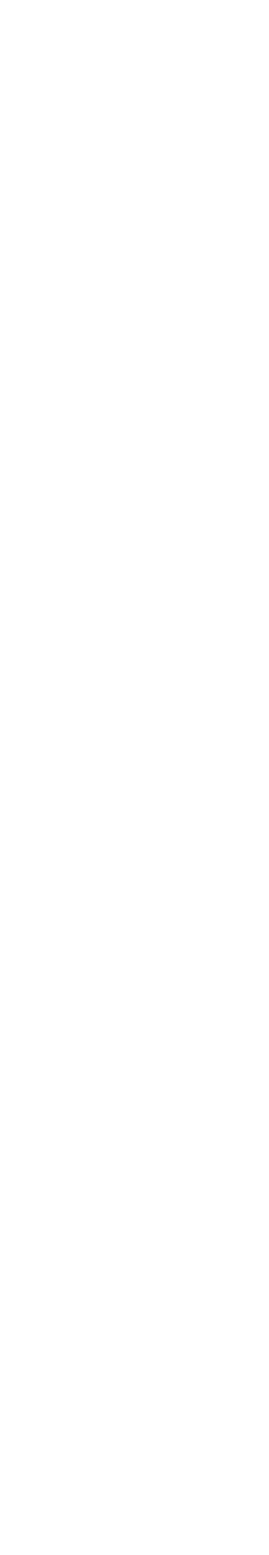
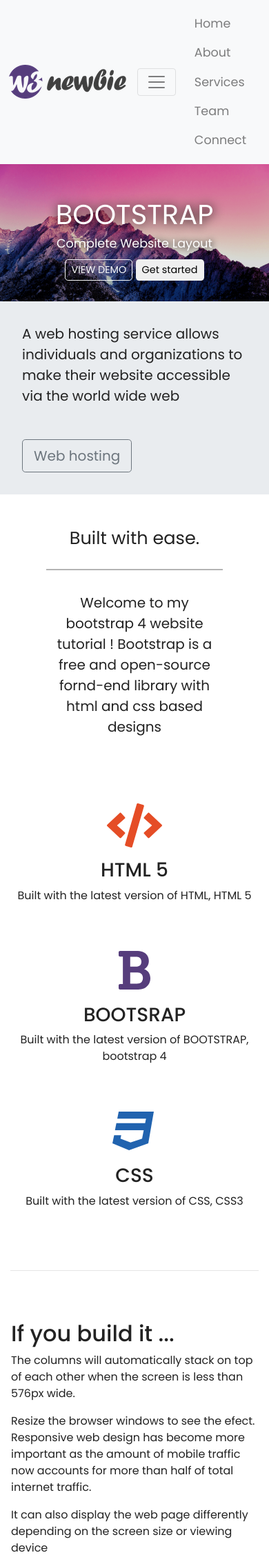
Before and after one commit to Fabia04/ResponsiveBootsrapWebite, a PHP site: page /index.html in a window 390 px wide. Before the commit the part shown is empty. Shown: the top 2255 px of the page at 69% size. Before the commit the page ends 844 px from the top, so only its background shows below. Run offline with PHP 8.4, Linux system fonts and the light colour scheme; some libraries are stand-ins or nearby versions.

Commit message:
Final Version

```diff
--- a/index.html
+++ b/index.html
@@ -14,45 +14,282 @@
 <body>
 
 <!-- Navigation -->
+<nav class="navbar navbar-expand-md navbar-light bg-light sticky-top">
+	<div class="container-fluid">
+		<a class="navbar-brand" href="#"><img src="img/logo.png"></a>
 
+		<button class="navbar-toggler" type="button" data-toggle="collapse" data-target="#navbarResponsive">
+			<span class="navbar-toggler-icon"></span>
+		</button>
+		<div class="collapse navbar-collapse" id="navbarResponsive"></div>
+		<ul class="navbar-nav ml-auto">
+			<li class="nav-item">
+				<a href="#" class="nav-link">Home</a>
+			</li>
+			<li class="nav-item">
+				<a href="#" class="nav-link">About</a>
+			</li>
+			<li class="nav-item">
+				<a href="#" class="nav-link">Services</a>
+			</li>
+			<li class="nav-item">
+				<a href="#" class="nav-link">Team</a>
+			</li>
+			<li class="nav-item">
+				<a href="#" class="nav-link">Connect</a>
+			</li>
+
+		</ul>
+	</div>
+</nav>
 
 <!--- Image Slider -->
+<div id="slides" class="carousel slide" data-ride="carousel">
+<ul class="carousel-indicators">
+	<li data-target="#slides" data-slide-to="0" class="active"></li>
+	<li data-target="#slides" data-slide-to="1"></li>
+	<li data-target="#slides" data-slide-to="2"></li>
+</ul>
+<div class="carousel-inner">
+	<div class="carousel-item active">
+	<img src="img/background.png">
+	<div class="carousel-caption">
+		<h1 class="display-2">Bootstrap</h1>
+		<h3>Complete Website Layout</h3>
+		<button class="btn btn-outline-light btn-lg" type="button">VIEW DEMO</button>
+		<BUTton type="button" class="btn btn-primaray btn-lg">Get started</BUTton>
+	</div>
+</div>
+<div class="carousel-item">
+	<img src="img/background2.png">
+</div>
+<div class="carousel-item">
+	<img src="img/background3.png">
+</div>
 
+</div>
+
+</div>
 
 <!--- Jumbotron -->
 
-
+<div class="container-fluid">
+	<div class="row jumbotron">
+		<div class="col-xs-12 col-sm-12 col-md-9 col-lg-9 col-xl-10">
+			<p class="lead">A web hosting service allows individuals and organizations to make their website accessible via the world wide web</p>
+		</div>
+		<div class="col-xs-12 col-sm-12 col-md-3 col-lg-3 col-xl-2">
+			<a href="#"><button type="button" class="btn btn-outline-secondary btn-lg">Web hosting</button></a>
+		</div>
+	</div>
+</div>
 <!--- Welcome Section -->
-
+<div class="container-fluid padding">
+	<div class="row welcome text-center">
+		<div class="col-12">
+			<h1 class="display-4">Built with ease.</h1>
+		</div>
+		<hr>
+		<div class="col-12">
+			<p class="lead">Welcome to my bootstrap 4 website tutorial ! Bootstrap is a free and open-source fornd-end library with html and css based designs</p>
+		</div>
+	</div>
+</div>
 
 <!--- Three Column Section -->
-
+<div class="container-fluid padding">
+	<div class="row text-center padding">
+<div class="col-xs-12 col-sm-6 col-md-4">
+	<i class="fas fa-code"></i>
+	<h3>HTML 5</h3>
+	<p>Built with the latest version of HTML, HTML 5</p>
+</div>
+<div class="col-xs-12 col-sm-6 col-md-4">
+	<i class="fas fa-bold"></i>
+	<h3>BOOTSRAP</h3>
+	<p>Built with the latest version of BOOTSTRAP, bootstrap 4</p>
+</div>
+<div class="col-xs-12  col-md-4">
+	<i class="fab fa-css3"></i>
+	<h3>CSS</h3>
+	<p>Built with the latest version of CSS, CSS3</p>
+</div>
+	</div>
+	<hr class="my-4">
+</div>
 
 <!--- Two Column Section -->
-
-
+<div class="container-fluid padding">
+	<div class="row padding">
+		<div class=" col-lg-6">
+			<h2>If you build it ...</h2>
+			<p>The columns will automatically stack on top of each other when the screen is less than 576px wide.</p>
+			<p>Resize the browser windows to see the efect. Responsive web design has become more important as the amount of mobile traffic now accounts for more than half of total internet traffic.</p>
+			<p>It can also display the web page differently depending on the screen size or viewing device</p>
+			<br>
+			<a href="#" class="btn btn-primary ">Learn more</a>
+		</div>
+		<div class="col-lg-6">
+			<img src="img/desk.png" class="img-fluid">
+		</div>
+	</div>
+</div>
+<hr class="my-4">
 <!--- Fixed background -->
-
+<figure>
+	<div class="fixed-wrap">
+		<div id="fixed"></div>
+	</div>
+</figure>
 
 <!--- Emoji Section -->
-
+<button class="fun" data-toggle="collapse" data-target="#emoji">
+click for fun
+</button>
+<div id="emoji" class="collapse">
+	<div class="container-fluid padding">
+		<div class="row text-center">
+			<div class="col-sm-6 col-md-3">
+				<img class="gif" src="img/gif/panda.gif">
+			</div>
+			<div class="col-sm-6 col-md-3">
+				<img class="gif" src="img/gif/poo.gif">
+			</div>
+			<div class="col-sm-6 col-md-3">
+				<img class="gif" src="img/gif/unicorn.gif">
+			</div>
+			<div class="col-sm-6 col-md-3">
+				<img class="gif" src="img/gif/chicken.gif">
+			</div>
+		</div>
+	</div>
+</div>
 
 <!--- Meet the team -->
-
+<div class="container-fluid padding">
+	<div class="row welcome text-center">
+		<div class="col-12">
+			<h1 class="display-4">Meet the team</h1>
+		</div>
+		<hr>
+	</div>
+</div>
 
 <!--- Cards -->
+<div class="container-fluid padding">
+	<div class="row padding">
+		<div class="col-md-4">
+	<div class="card">
+		<img class="card-imd-top" src="img/team1.png" >
+		<div class="card-body">
+			<h4 class="card-title">John Doe</h4>
+			<p class="card-text">John is an internet entreprenaur with almost 20 years of experinece</p>
+			<a href="#" class="btn btn-outline-secondary">see profile</a>
+		</div>
+	</div>
 
+		</div>
+
+		<div class="col-md-4">
+			<div class="card">
+				<img class="card-imd-top" src="img/team2.png" >
+				<div class="card-body">
+					<h4 class="card-title">Mary Jo</h4>
+					<p class="card-text">Mary is an designer with almost 10 years of digital desing experience</p>
+					<a href="#" class="btn btn-outline-secondary">see profile</a>
+				</div>
+			</div>
+
+				</div>
+
+				<div class="col-md-4">
+					<div class="card">
+						<img class="card-imd-top" src="img/team3.png" >
+						<div class="card-body">
+							<h4 class="card-title">Phil Ho</h4>
+							<p class="card-text">Phil is developer with over 5 years of web development experience</p>
+							<a href="#" class="btn btn-outline-secondary">see profile</a>
+						</div>
+					</div>
+
+						</div>
+	</div>
+</div>
 
 <!--- Two Column Section -->
+<div class="container-fluid padding">
+	<div class="row padding">
+		<div class=" col-lg-6">
+			<h2>Our philosophy</h2>
+			<p>We know that greatness in a disruptive era requires bold ambition, curious talent and a culture that believes we are smarter together. </p>
+			<p>We approchach every challenge holistically, with best-in-class expertise in data, creativity, media, technology, search,social and more. We call this Alchemy. It has the power to build our clients brands and transform their business, and while it may see like magic, we have got it down to a science.</p>
+			<br>
 
+		</div>
+		<div class="col-lg-6">
+			<img src="img/bootstrap2.png" class="img-fluid">
+		</div>
+	</div>
+	<hr class="my-4">
+</div>
 
 <!--- Connect -->
-
+<div class="container-fluid padding ">
+	<div class="row text-center padding">
+		<div class="col-12">
+			<h2>Connect</h2>
+		</div>
+		<div class="col-12 social padding">
+			<a href="#" > <i class="fab fa-facebook"></i></a>
+			<a href="#" > <i class="fab fa-twitter"></i></a>
+			<a href="#" > <i class="fab fa-google-plus-g"></i></a>
+			<a href="#" > <i class="fab fa-instagram"></i></a>
+			<a href="#" > <i class="fab fa-youtube"></i></a>
+		</div>
+	</div>
+</div>
 
 <!--- Footer -->
 
+<footer>
 
 
+<div class="container-fluid padding">
+	<div class="row text-center">
+		<div class="col-md-4">
+
+			<img src="img/w3newbie.png">
+			<hr class="light">
+			<p>555 555 555</p>
+			<p>email@myemail.com</p>
+			<p>100 Street name</p>
+			<p>City ,State , 18211</p>
+		</div>
+		<div class="col-md-4">
+			<hr class="light">
+			<h5>Our hours</h5>
+			<hr class="light">
+			<p>Monday: 9am-5pm</p>
+			<p>Saturday: 10am-4pm</p>
+			<p>Sunday: Closed</p>
+		</div>
+		<div class="col-md-4">
+			<hr class="light">
+			<h5>Service area
+			</h5>
+			<hr class="light">
+			<p>City ,State , 18211</p>
+			<p>City ,State , 18211</p>
+			<p>City ,State , 18211</p>
+			<p>City ,State , 18211</p>
+		</div>
+		<div class="col-12">
+			<hr class="light-100">
+			<h5>&copy; w3newbie.com</h5>
+		</div>
+	</div>
+</div>
+</footer>
 
 </body>
 </html>
--- a/style.css
+++ b/style.css
@@ -1,10 +1,163 @@
 @import url('https://fonts.googleapis.com/css?family=Poppins:400,500,700');
 
+html, body{
+  height: 100%;
+  width: 100%;
+  font-family: 'Poppins', sans-serif;
+  color: #222;
+}
 
+.navbar{
+padding: .8rem;
 
+}
 
+.navbar-nav li {
+  padding-right: 20px;
+}
+.nav-link{
+  font-size: 1.1em !important ;
+}
 
+.carousel-inner img {
+  width: 100%;
+  height: 100%;
+}
 
+.carousel-caption{
+  position: absolute;
+  top: 50%;
+  transform: translateY(-50%);
+}
+
+.carousel-caption h1 {
+  font-size: 500%;
+  text-transform: uppercase;
+  text-shadow: 1px 1px 15px #000;
+}
+
+.carousel-caption h3{
+  font-size: 200%;
+  font-weight: 500;
+  text-shadow: 1px 1px 10px #000;
+  padding-bottom: 1rem;
+}
+
+.btn-primary{
+  background-color: #6648b1;
+  border: 1px solid #6648b1;
+}
+
+.btn-primary:hover{
+  background-color: #563d7c;
+  border: 1px solid #563d7c;
+}
+
+.jumbotron{
+  padding: 1rem;
+  border-radius: 0;
+}
+
+.padding{
+  padding-bottom: 2rem;
+}
+
+.welcome{
+  width: 75%;
+  margin: 0 auto;
+  padding-top: 2 rem;
+}
+
+.welcome hr{
+  border-top: 2px solid #b4b4b4;
+  width: 95%;
+  margin-top: .3rem;
+  margin-bottom: 1rem;
+}
+
+.fa-code{
+  color:#e54d26;
+}
+
+.fa-bold{
+  color: #563d7c;
+}
+
+.fa-css3{
+  color: #2163af;
+}
+
+.fa-code,.fa-bold,.fa-css3{
+  font-size: 4em;
+  margin: 1rem;
+}
+
+.fun{
+  width: 100%;
+  margin-bottom: 2rem;
+}
+
+.gif{
+  max-width: 100%;
+}
+
+.social a {
+  font-size: 4.5em;
+  padding: 3rem;
+}
+
+.fa-facebook{
+  color: #3b5998;
+}
+
+.fa-twitter{
+  color: #00aced;
+
+}
+
+.fa-google-plus-g{
+  color: #dd4b39;
+}
+
+.fa-instagram{
+  color: #517fa4
+}
+.fa-youtube{
+  color: #bb0000;
+}
+
+.fa-facebook:hover,
+.fa-twitter:hover,
+.fa-google-plus-g:hover,
+.fa-instagram:hover,
+.fa-youtube:hover{
+  color: #d5d5d5;
+}
+
+footer{
+  background-color: #3f3f3f;
+  color: #d5d5d5;
+  padding-top: 2rem;
+}
+
+hr.light{
+  border-top: 1px solid #d5d5d5;
+  width: 75%;
+  margin-top: .8rem;
+  margin-bottom: 1rem;
+
+}
+
+footer a {
+  color: #d5d5d5;
+}
+
+hr.light-100{
+  border-top: 1px solid #d5d5d5;
+  width: 100%;
+  margin-top: .8rem;
+  margin-bottom: 1rem;
+}
 
 
 
@@ -12,13 +165,77 @@
 
 /*---Media Queries --*/
 @media (max-width: 992px) {
+.social a{
+  font-size: 4em;
+  padding: 2em;
+}
 
   }
 @media (max-width: 768px) {
+  .carousel-caption{
+
+    top: 45%;
+
+  }
+
+  .carousel-caption h1 {
+    font-size: 350%;
+  }
+
+  .carousel-caption h3{
+    font-size: 140%;
+    font-weight: 400;
+
+    padding-bottom: .2rem;
+  }
+
+  .carousel-caption .btn{
+    font-size: 95%;
+    padding: 8px 14px;
+  }
+.display-4{
+  font-size: 200%;
 
 }
+.social a{
+  font-size: 2.5em;
+  padding: 1.2em;
+}
+}
 @media (max-width: 576px) {
+  .carousel-caption{
 
+    top: 40%;
+
+  }
+
+  .carousel-caption h1 {
+    font-size: 250%
+  }
+
+  .carousel-caption h3{
+    font-size: 110%;
+
+
+    padding-bottom: .2rem;
+  }
+
+  .carousel-caption .btn{
+    font-size: 90%;
+    padding: 4px 8px;
+  }
+
+  .carousel-indicators{
+    display: none;
+  }
+  .display-4{
+    font-size: 160%;
+
+  }
+  .social a{
+    font-size: 2em;
+    padding: .7em;
+  }
 }
 
 
```
